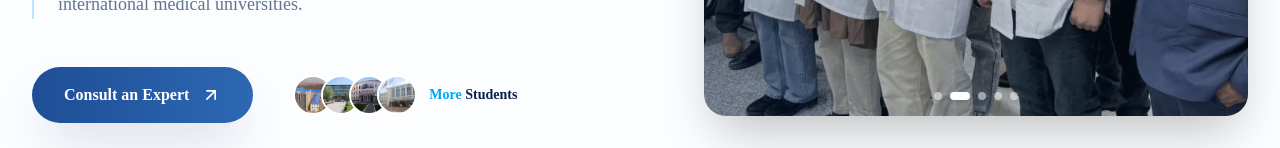
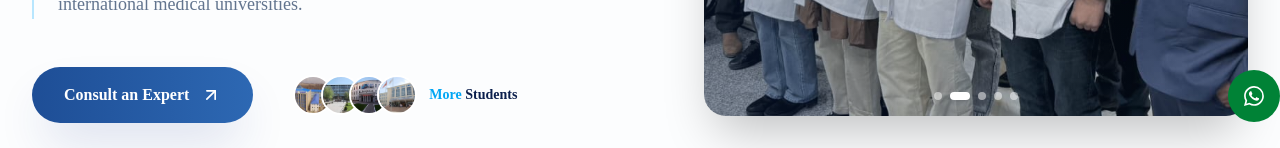
Before and after one commit to webworkcoder/education_client, a Next.js app: page / in a window 1280 px wide. Shown: the part 652-800 px from the top of the page. Built offline with nearby package versions, Linux system fonts and the light colour scheme; no server answers.

Commit message:
add wp icon

```diff
--- a/src/app/layout.tsx
+++ b/src/app/layout.tsx
@@ -6,6 +6,7 @@ import { Navbar } from "@/layout/navbar";
 import Footer from "@/layout/footer";
 import PageLoader from "@/components/common/PageLoader";
 import { Toaster } from "sonner";
+import { BsWhatsapp } from "react-icons/bs";
 
 const geistSans = Geist({
   variable: "--font-geist-sans",
@@ -129,6 +130,18 @@ export default function RootLayout({
         </main>
 
         <Footer />
+
+        {/* WhatsApp Floating Button */}
+        <a
+          href="https://wa.me/919122029154"
+          target="_blank"
+          rel="noopener noreferrer"
+          aria-label="Chat on WhatsApp"
+          className="fixed right-0 bottom-0 -translate-y-1/2 z-50 flex items-center gap-2 bg-green-700 p-4 rounded-full"
+        >
+         <BsWhatsapp className="w-5 h-5 text-white"/>
+
+        </a>
       </body>
     </html>
   );
```
